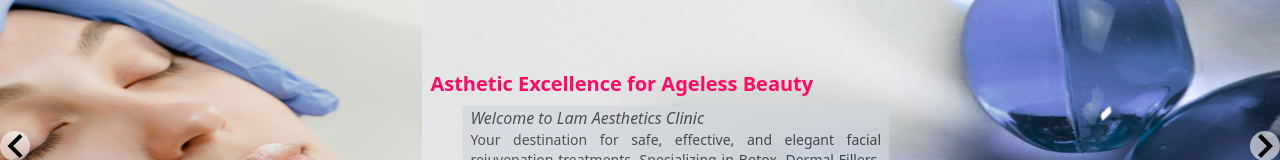
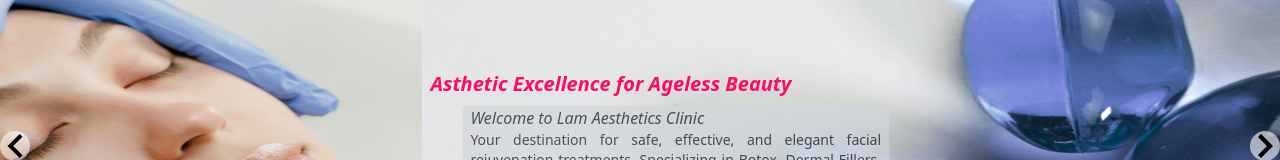
Before and after one commit to Arqam2000/asthetic-beauty-clinic, a React (Vite) app: page / in a window 1280 px wide. Shown: the part 179-339 px from the top of the page. Built offline with nearby package versions, Linux system fonts and the light colour scheme.

Commit message:
Update Slider.jsx

```diff
--- a/src/components/Slider.jsx
+++ b/src/components/Slider.jsx
@@ -21,7 +21,7 @@
                         <div className="each-slide-effect">
                             <div style={{ 'backgroundImage': `url(${image})` }}>
                                 <div className='mx-2 mb-2'>
-                                    <h1 className='lg:text-xl font-bold text-base text-[#ff0a64]'>Asthetic Excellence for Ageless Beauty</h1>
+                                    <h1 className='lg:text-xl font-bold text-base text-[#ff0a64] italic'>Asthetic Excellence for Ageless Beauty</h1>
                                 </div>
                                 <div className='lg:w-2/6 w-[290px]  flex flex-col gap-2 lg:ml-10 ml-2  bg-gray-300 opacity-65 px-2'>
 
```
